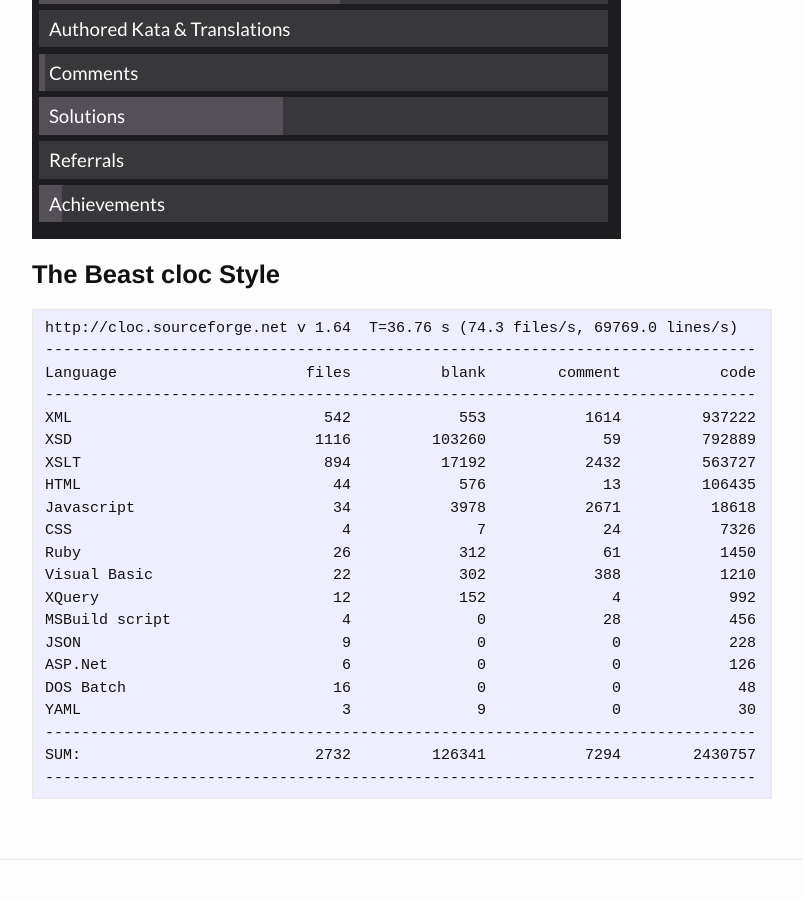
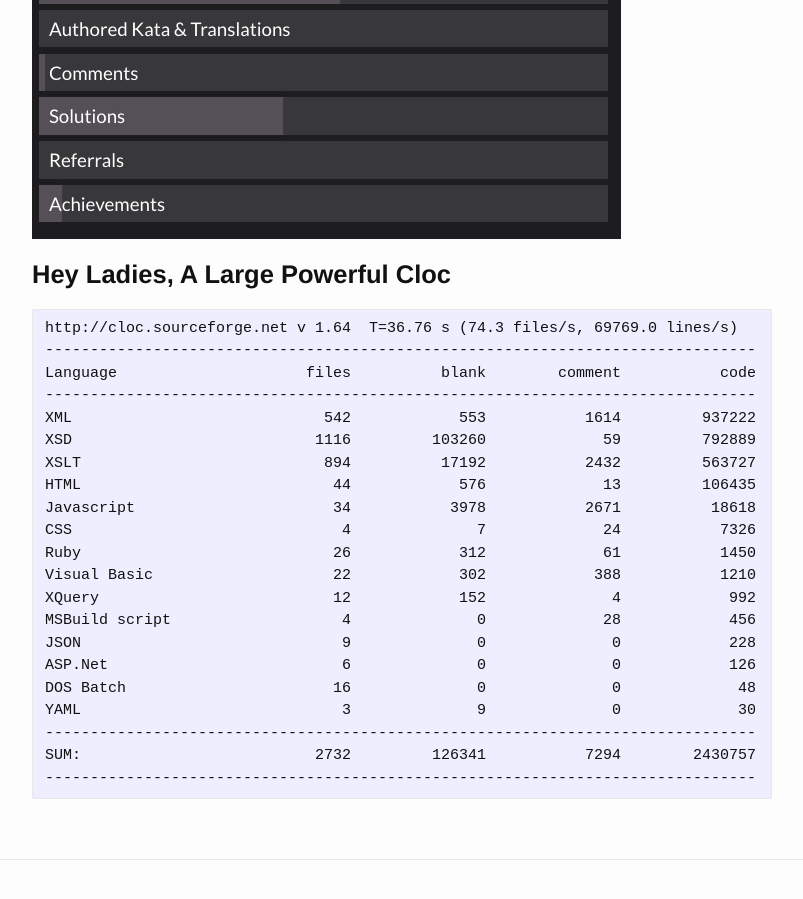
Before and after one commit to slurpcode/beast, a Jekyll site: the page built from about.md, in a window 1280 px wide and 900 px high, scrolled down 3205 px. Shown: the whole window, without its empty margins (238-1041 px from the left). Built offline with Jekyll 4.4.1, drawn with Linux system fonts in a browser that asks for light colours.

Commit message:
Update about.md

````diff
--- a/about.md
+++ b/about.md
@@ -229,8 +229,8 @@ http://www.opera.com/){:target="_blank"}
 ![The Beast Style](/images/HonorBreakdown.png)
 
 
-**The Beast cloc Style**
-========================
+**Hey Ladies, A Large Powerful Cloc**
+=====================================
 ```
 http://cloc.sourceforge.net v 1.64  T=36.76 s (74.3 files/s, 69769.0 lines/s)
 -------------------------------------------------------------------------------
````
